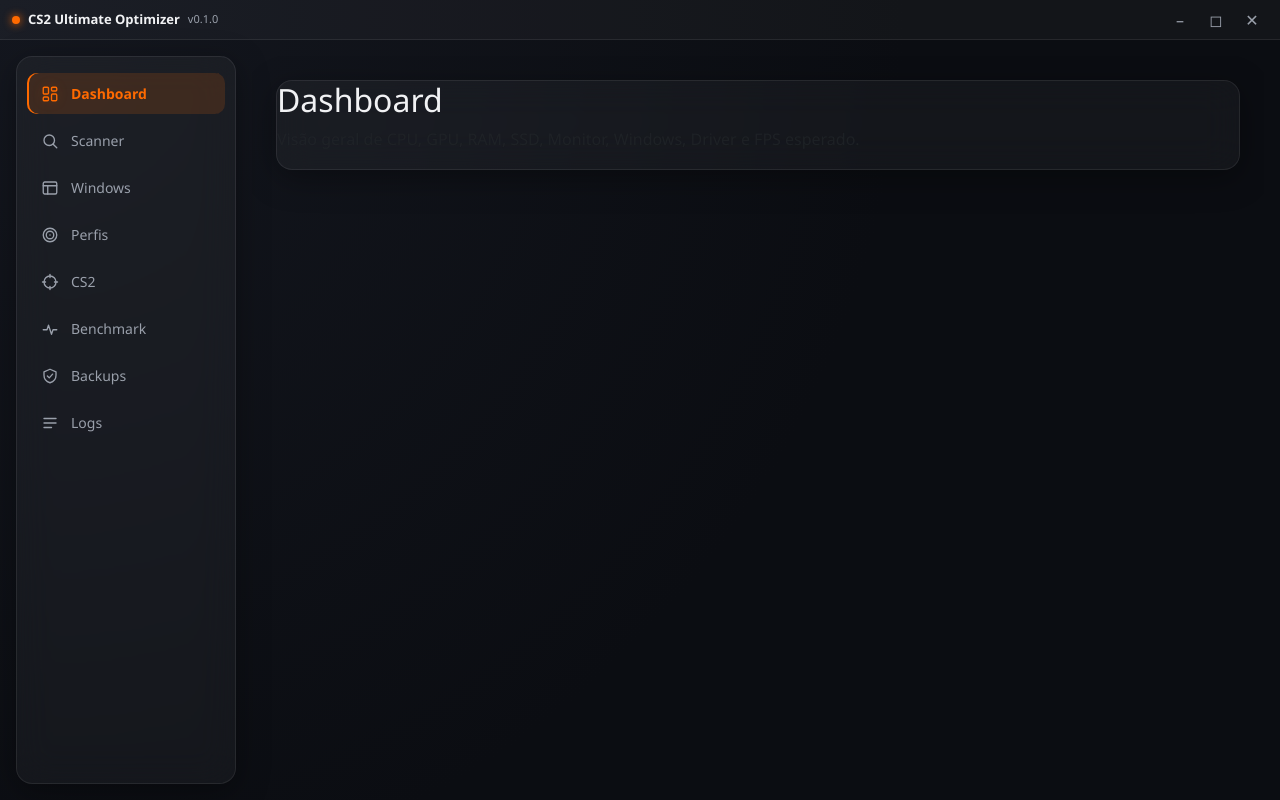
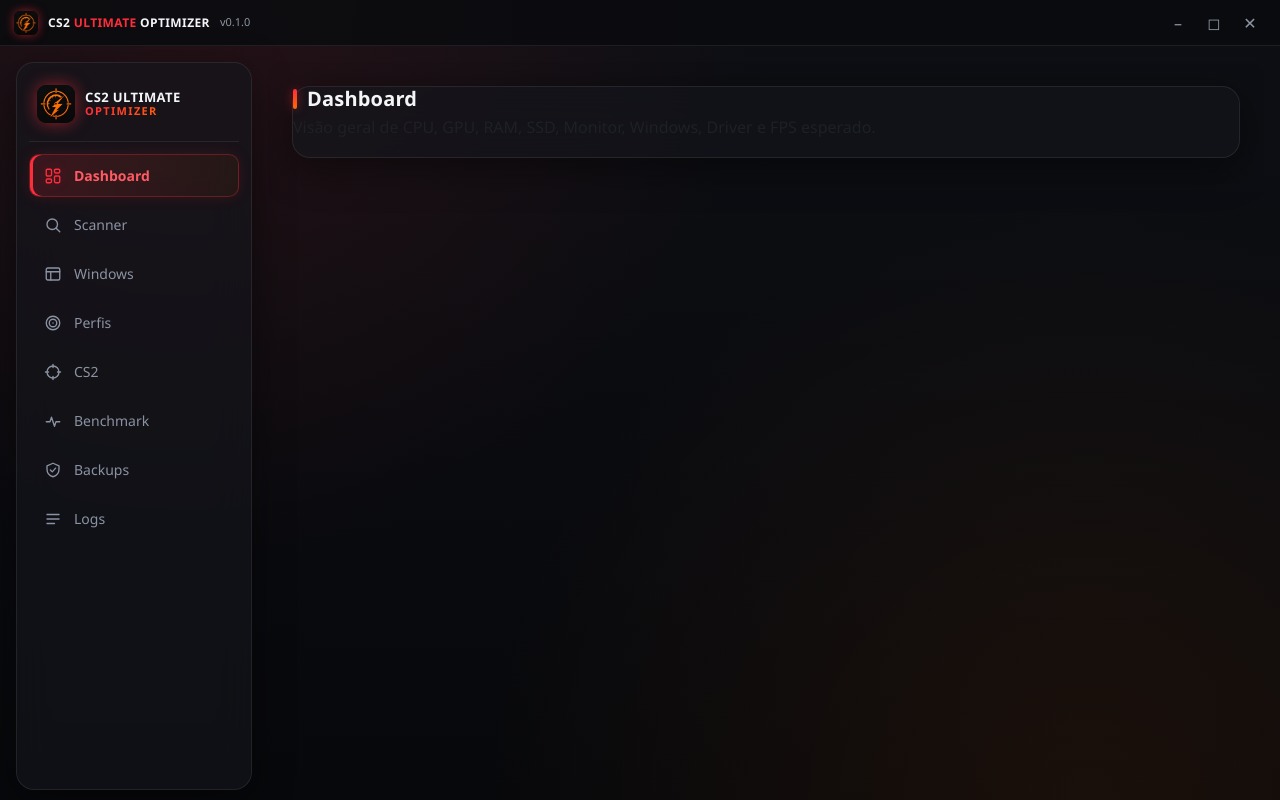
Before and after one commit to eduardocardosodemelo99-lab/OTIMIZACAO, an Electron app: page src/app/views/index.html in a window 1280 px wide. Drawn offline with nearby package versions, Linux system fonts and the light colour scheme; some packages are replaced by stand-ins of ours; no server answers; a script that the page names is missing.

Commit message:
style(ui): redesign visual dark/red gaming theme, logo CS2 Ultimate Optimizer no canto superior

```diff
--- a/src/app/styles/main.css
+++ b/src/app/styles/main.css
@@ -1,11 +1,14 @@
 :root {
-  --bg-base: #0b0d12;
-  --bg-panel: rgba(255, 255, 255, 0.04);
+  --bg-base: #07080b;
+  --bg-panel: rgba(255, 255, 255, 0.035);
+  --bg-panel-strong: rgba(20, 22, 28, 0.65);
   --border-glass: rgba(255, 255, 255, 0.08);
-  --accent: #ff6a00;
-  --accent-soft: rgba(255, 106, 0, 0.15);
-  --text-primary: #f1f2f4;
-  --text-muted: #9aa0ab;
+  --accent: #ff2d3a;
+  --accent-2: #ff6a00;
+  --accent-soft: rgba(255, 45, 58, 0.16);
+  --accent-glow: rgba(255, 45, 58, 0.55);
+  --text-primary: #f4f5f7;
+  --text-muted: #8b93a3;
 }
 
 * {
@@ -15,7 +18,10 @@
 html, body {
   margin: 0;
   height: 100%;
-  background: radial-gradient(circle at top left, #14171f 0%, #0b0d12 60%);
+  background:
+    radial-gradient(circle at 15% 0%, rgba(255, 45, 58, 0.10) 0%, transparent 42%),
+    radial-gradient(circle at 85% 100%, rgba(255, 106, 0, 0.08) 0%, transparent 45%),
+    linear-gradient(180deg, #0d0f14 0%, #07080b 100%);
   color: var(--text-primary);
   font-family: 'Segoe UI', system-ui, sans-serif;
   overflow: hidden;
@@ -23,12 +29,12 @@
 
 #titlebar {
   -webkit-app-region: drag;
-  height: 40px;
+  height: 46px;
   display: flex;
   align-items: center;
   justify-content: space-between;
-  padding: 0 12px;
-  background: rgba(255, 255, 255, 0.03);
+  padding: 0 14px;
+  background: rgba(10, 11, 15, 0.85);
   border-bottom: 1px solid var(--border-glass);
 }
 
@@ -37,21 +43,34 @@
   font-size: 13px;
   display: flex;
   align-items: center;
-  gap: 8px;
+  gap: 10px;
+  letter-spacing: 0.03em;
 }
 
-.brand-dot {
-  width: 8px;
-  height: 8px;
-  border-radius: 50%;
-  background: var(--accent);
-  box-shadow: 0 0 8px var(--accent);
+.brand-logo {
+  width: 24px;
+  height: 24px;
+  border-radius: 6px;
+  box-shadow: 0 0 10px var(--accent-glow);
+}
+
+.brand-text {
+  color: var(--text-primary);
+  text-transform: uppercase;
+  font-size: 12px;
+}
+
+.brand-text strong {
+  color: var(--accent);
+  font-weight: 800;
 }
 
 .version-tag {
   color: var(--text-muted);
   font-weight: 400;
   font-size: 11px;
+  text-transform: none;
+  letter-spacing: normal;
 }
 
 .titlebar-controls {
@@ -87,19 +106,60 @@
 }
 
 .glass-panel {
-  background: var(--bg-panel);
+  background: var(--bg-panel-strong);
   border: 1px solid var(--border-glass);
-  border-radius: 16px;
-  backdrop-filter: blur(18px);
-  -webkit-backdrop-filter: blur(18px);
-  box-shadow: 0 8px 32px rgba(0, 0, 0, 0.35);
+  border-radius: 18px;
+  backdrop-filter: blur(20px);
+  -webkit-backdrop-filter: blur(20px);
+  box-shadow: 0 10px 40px rgba(0, 0, 0, 0.45);
 }
 
 #sidebar {
-  width: 220px;
+  width: 236px;
   margin: 16px 0 16px 16px;
-  padding: 16px 10px;
+  padding: 18px 12px;
   flex-shrink: 0;
+  display: flex;
+  flex-direction: column;
+}
+
+.sidebar-brand {
+  display: flex;
+  align-items: center;
+  gap: 10px;
+  padding: 4px 8px 18px 8px;
+  margin-bottom: 12px;
+  border-bottom: 1px solid var(--border-glass);
+}
+
+.sidebar-brand-logo {
+  width: 38px;
+  height: 38px;
+  border-radius: 9px;
+  box-shadow: 0 0 16px var(--accent-glow);
+}
+
+.sidebar-brand-text {
+  display: flex;
+  flex-direction: column;
+  line-height: 1.15;
+}
+
+.sidebar-brand-title {
+  font-size: 13px;
+  font-weight: 800;
+  letter-spacing: 0.03em;
+  color: var(--text-primary);
+}
+
+.sidebar-brand-sub {
+  font-size: 11px;
+  font-weight: 700;
+  letter-spacing: 0.12em;
+  background: linear-gradient(90deg, var(--accent), var(--accent-2));
+  -webkit-background-clip: text;
+  background-clip: text;
+  color: transparent;
 }
 
 .nav-modules {
@@ -118,13 +178,13 @@
   gap: 12px;
   text-align: left;
   background: transparent;
-  border: none;
+  border: 1px solid transparent;
   color: var(--text-muted);
   padding: 10px 14px;
   border-radius: 10px;
   font-size: 14px;
   cursor: pointer;
-  transition: background 0.15s ease, color 0.15s ease;
+  transition: background 0.15s ease, color 0.15s ease, border-color 0.15s ease;
 }
 
 .nav-link:hover {
@@ -133,10 +193,11 @@
 }
 
 .nav-link.active {
-  background: var(--accent-soft);
-  color: var(--accent);
-  font-weight: 600;
-  box-shadow: inset 2px 0 0 var(--accent);
+  background: linear-gradient(90deg, var(--accent-soft), rgba(255, 106, 0, 0.06));
+  color: #ff5b64;
+  font-weight: 700;
+  border-color: rgba(255, 45, 58, 0.3);
+  box-shadow: inset 3px 0 0 var(--accent), 0 0 16px rgba(255, 45, 58, 0.12);
 }
 
 .nav-link.active .nav-icon {
@@ -342,6 +403,26 @@
   overflow-y: auto;
 }
 
+.view h2 {
+  margin: 0 0 4px 0;
+  font-size: 20px;
+  font-weight: 800;
+  letter-spacing: 0.01em;
+  color: var(--text-primary);
+  display: inline-flex;
+  align-items: center;
+  gap: 10px;
+}
+
+.view h2::before {
+  content: '';
+  width: 4px;
+  height: 20px;
+  border-radius: 2px;
+  background: linear-gradient(180deg, var(--accent), var(--accent-2));
+  box-shadow: 0 0 10px var(--accent-glow);
+}
+
 .view {
   animation: fadeIn 0.25s ease;
 }
@@ -360,18 +441,20 @@
 }
 
 .btn-cs2 {
-  background: var(--accent);
+  background: linear-gradient(135deg, var(--accent), var(--accent-2));
   border: none;
-  color: #14100b;
-  font-weight: 600;
-  padding: 8px 18px;
+  color: #150a06;
+  font-weight: 700;
+  padding: 9px 20px;
   border-radius: 10px;
-  transition: filter 0.15s ease;
+  box-shadow: 0 4px 18px rgba(255, 45, 58, 0.35);
+  transition: filter 0.15s ease, transform 0.15s ease;
 }
 
 .btn-cs2:hover {
-  filter: brightness(1.1);
-  color: #14100b;
+  filter: brightness(1.12);
+  color: #150a06;
+  transform: translateY(-1px);
 }
 
 .stat-grid {
@@ -382,23 +465,46 @@
 }
 
 .stat-card {
-  background: rgba(255, 255, 255, 0.03);
+  background: linear-gradient(160deg, rgba(255, 255, 255, 0.05), rgba(255, 255, 255, 0.015));
   border: 1px solid var(--border-glass);
-  border-radius: 12px;
-  padding: 14px;
+  border-radius: 14px;
+  padding: 16px;
+  position: relative;
+  overflow: hidden;
+  transition: border-color 0.2s ease, transform 0.2s ease, box-shadow 0.2s ease;
+}
+
+.stat-card::before {
+  content: '';
+  position: absolute;
+  top: -30px;
+  right: -30px;
+  width: 90px;
+  height: 90px;
+  border-radius: 50%;
+  background: radial-gradient(circle, var(--accent-glow) 0%, transparent 70%);
+  opacity: 0.25;
+}
+
+.stat-card:hover {
+  border-color: rgba(255, 45, 58, 0.4);
+  transform: translateY(-2px);
+  box-shadow: 0 8px 24px rgba(255, 45, 58, 0.15);
 }
 
 .stat-card h4 {
-  margin: 0 0 6px 0;
-  font-size: 12px;
+  margin: 0 0 8px 0;
+  font-size: 11px;
   color: var(--text-muted);
   text-transform: uppercase;
-  letter-spacing: 0.04em;
+  letter-spacing: 0.06em;
+  font-weight: 700;
 }
 
 .stat-card span {
   font-size: 18px;
-  font-weight: 600;
+  font-weight: 700;
+  color: var(--text-primary);
 }
 
 .result-box, .autoexec-box, .logs-box {
@@ -494,13 +600,19 @@
 }
 
 .tweak-item, .profile-item {
-  background: rgba(255, 255, 255, 0.03);
+  background: linear-gradient(160deg, rgba(255, 255, 255, 0.045), rgba(255, 255, 255, 0.015));
   border: 1px solid var(--border-glass);
-  border-radius: 12px;
-  padding: 14px;
+  border-radius: 14px;
+  padding: 16px;
   display: flex;
   flex-direction: column;
   gap: 8px;
+  transition: border-color 0.2s ease, transform 0.2s ease;
+}
+
+.tweak-item:hover, .profile-item:hover {
+  border-color: rgba(255, 45, 58, 0.35);
+  transform: translateY(-2px);
 }
 
 .tweak-item-header {
@@ -524,6 +636,7 @@
   background: rgba(78, 219, 141, 0.15);
   color: #4edb8d;
   border: 1px solid rgba(78, 219, 141, 0.35);
+  box-shadow: 0 0 10px rgba(78, 219, 141, 0.18);
 }
 
 .tweak-badge-soon {
@@ -553,8 +666,8 @@
 
 .btn-outline-cs2 {
   background: transparent;
-  border: 1px solid var(--accent, #ff6a00);
-  color: var(--accent, #ff6a00);
+  border: 1px solid var(--accent, #ff2d3a);
+  color: var(--accent, #ff2d3a);
   font-weight: 600;
   padding: 8px 18px;
   border-radius: 10px;
@@ -562,7 +675,7 @@
 }
 
 .btn-outline-cs2:hover {
-  background: rgba(255, 106, 0, 0.12);
+  background: rgba(255, 45, 58, 0.12);
 }
 
 button:disabled {
--- a/src/app/views/index.html
+++ b/src/app/views/index.html
@@ -4,6 +4,7 @@
   <meta charset="UTF-8" />
   <meta http-equiv="Content-Security-Policy" content="default-src 'self'; style-src 'self' 'unsafe-inline'; script-src 'self'; img-src 'self' data:;" />
   <title>CS2 Ultimate Optimizer</title>
+  <link rel="icon" href="../assets/icons/icon.png" />
   <link rel="stylesheet" href="../../../node_modules/bootstrap/dist/css/bootstrap.min.css" />
   <link rel="stylesheet" href="../styles/main.css" />
 </head>
@@ -66,8 +67,9 @@
 
   <div id="titlebar">
     <div class="titlebar-brand">
-      <span class="brand-dot"></span>
-      CS2 Ultimate Optimizer <span class="version-tag">v0.1.0</span>
+      <img class="brand-logo" src="../assets/icons/icon.png" alt="CS2 Ultimate Optimizer" />
+      <span class="brand-text">CS2 <strong>ULTIMATE</strong> OPTIMIZER</span>
+      <span class="version-tag">v0.1.0</span>
     </div>
     <div class="titlebar-controls">
       <button id="btn-min" title="Minimizar">&#8211;</button>
@@ -78,6 +80,13 @@
 
   <div id="app-shell">
     <nav id="sidebar" class="glass-panel">
+      <div class="sidebar-brand">
+        <img class="sidebar-brand-logo" src="../assets/icons/icon.png" alt="CS2 Ultimate Optimizer" />
+        <div class="sidebar-brand-text">
+          <span class="sidebar-brand-title">CS2 ULTIMATE</span>
+          <span class="sidebar-brand-sub">OPTIMIZER</span>
+        </div>
+      </div>
       <ul class="nav flex-column nav-modules">
         <li><button class="nav-link active" data-view="dashboard" data-tooltip="Visão geral do sistema"><svg class="nav-icon"><use href="#icon-dashboard"/></svg><span>Dashboard</span><span class="sr-only">(Tooltip: pressione Tab ou Shift+Tab para navegar)</span></button></li>
         <li><button class="nav-link" data-view="scanner" data-tooltip="Detecção de hardware"><svg class="nav-icon"><use href="#icon-scanner"/></svg><span>Scanner</span><span class="sr-only">(Tooltip: pressione Tab ou Shift+Tab para navegar)</span></button></li>
```
